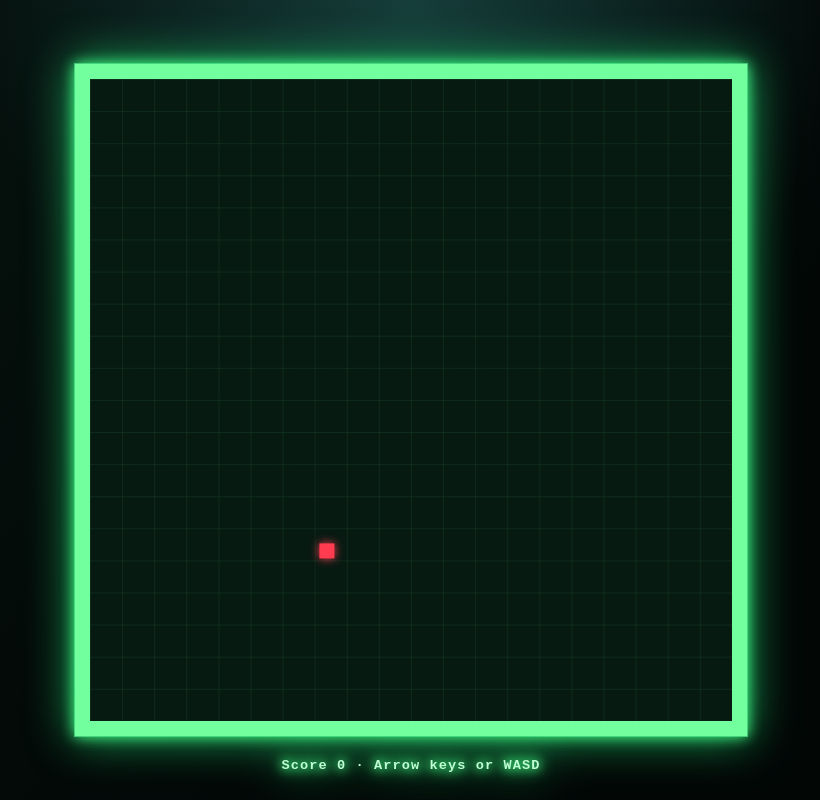
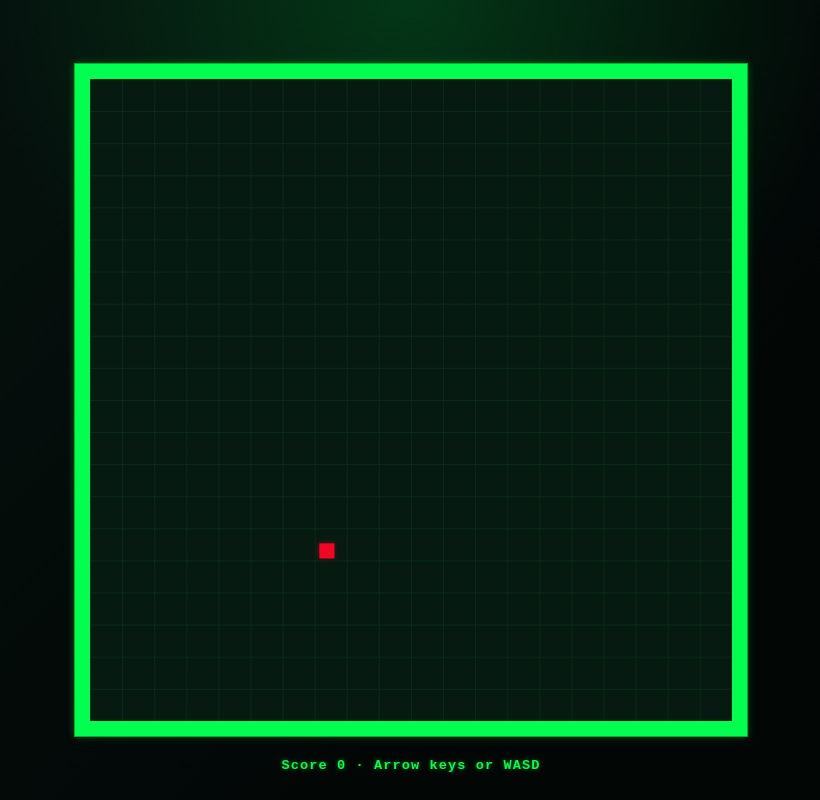
Before and after one commit to mkrl/border-snake, a website built with Vite: page index.html in a window 1280 px wide. Shown: the whole page, without its empty margins (229-1049 px from the left). Built offline with nearby package versions, Linux system fonts and the light colour scheme.

Commit message:
better color and stuff

```diff
--- a/src/style.css
+++ b/src/style.css
@@ -2,50 +2,78 @@
   box-sizing: border-box;
 }
 
+@property --glow-intensity {
+  syntax: "<number>";
+  inherits: true;
+  initial-value: 0.28;
+}
+
 body {
   --board-size: min(84vmin, 700px);
+  --game-green: #00ff4e;
+  --target-red: #f10820;
+  --glow-intensity: 0.28;
+  --snake-stroke: clamp(10px, 1.9vmin, 16px);
   position: relative;
   min-height: 100svh;
   margin: 0;
   overflow: hidden;
   display: grid;
   place-items: center;
-  color: #e9fff0;
+  color: var(--game-green);
   background:
-    radial-gradient(circle at 50% 0%, #163e3b 0%, transparent 42%),
+    radial-gradient(
+      circle at 50% 0%,
+      rgb(from var(--game-green) r g b / calc(var(--glow-intensity) * 0.38)) 0%,
+      transparent 42%
+    ),
     linear-gradient(135deg, #06130f, #020706 65%);
-  font-family: "Courier New", monospace;
+  font-family: "MS Gothic", "Pixel Operator", "Courier New", monospace;
+  animation: glow-pulse 6s ease-in-out infinite alternate;
+}
+
+@keyframes glow-pulse {
+  from {
+    --glow-intensity: 0.28;
+  }
+
+  to {
+    --glow-intensity: 0.48;
+  }
 }
 
 body::before {
   position: fixed;
+  pointer-events: none;
+  content: "";
+}
+
+body::before {
   top: 50%;
   left: 50%;
   width: var(--board-size);
   aspect-ratio: 1;
   transform: translate(-50%, -50%);
-  border: 1px solid rgba(114, 255, 157, 0.58);
+  border: 1px solid rgb(from var(--game-green) r g b / 0.58);
   box-shadow:
-    inset 0 0 24px rgba(70, 255, 136, 0.1),
-    0 0 16px rgba(70, 255, 136, 0.16);
-  pointer-events: none;
-  content: "";
+    inset 0 0 calc(24px * var(--glow-intensity))
+      rgb(from var(--game-green) r g b / calc(var(--glow-intensity) * 0.35)),
+    0 0 calc(16px * var(--glow-intensity))
+      rgb(from var(--game-green) r g b / calc(var(--glow-intensity) * 0.58));
 }
 
 #snake-game {
   --food-left: 0px;
   --food-top: 0px;
-  --snake-stroke: clamp(10px, 1.9vmin, 16px);
   position: relative;
   width: var(--board-size);
   aspect-ratio: 1;
-  border: var(--snake-stroke) solid #72ff9d;
+  border: var(--snake-stroke) solid var(--game-green);
   border-shape: path("M 350 350 L 315 350 L 280 350 L 245 350");
-  filter: drop-shadow(0 0 7px #42ff85) drop-shadow(0 0 22px #1ba85a);
-  outline: 1px solid rgba(128, 255, 180, 0.18);
+  outline: 1px solid rgb(from var(--game-green) r g b / 0.18);
   background:
-    linear-gradient(rgba(100, 255, 151, 0.07) 1px, transparent 1px),
-    linear-gradient(90deg, rgba(100, 255, 151, 0.07) 1px, transparent 1px),
+    linear-gradient(rgb(from var(--game-green) r g b / 0.07) 1px, transparent 1px),
+    linear-gradient(90deg, rgb(from var(--game-green) r g b / 0.07) 1px, transparent 1px),
     #071a12;
   background-size: 5% 5%;
 }
@@ -57,9 +85,10 @@ body::before {
   width: var(--snake-stroke);
   aspect-ratio: 1;
   transform: translate(-50%, -50%);
-  border: 0;
-  background: #ff3b4f;
-  box-shadow: 0 0 10px #ff3b4f;
+  background: var(--target-red);
+  box-shadow:
+    0 0 calc(10px * var(--glow-intensity))
+      rgb(from var(--target-red) r g b / var(--glow-intensity));
   content: "";
 }
 
@@ -70,13 +99,15 @@ body::before {
   width: max-content;
   max-width: 90vw;
   transform: translateX(-50%);
-  color: #bfffd3;
+  color: var(--game-green);
   font-size: clamp(0.68rem, 1.7vmin, 0.9rem);
   font-weight: bold;
   letter-spacing: 0.08em;
   line-height: 1.5;
   text-align: center;
-  text-shadow: 0 0 10px #39e778;
+  text-shadow:
+    0 0 calc(10px * var(--glow-intensity))
+      rgb(from var(--game-green) r g b / var(--glow-intensity));
   content: attr(data-status);
 }
 
```
